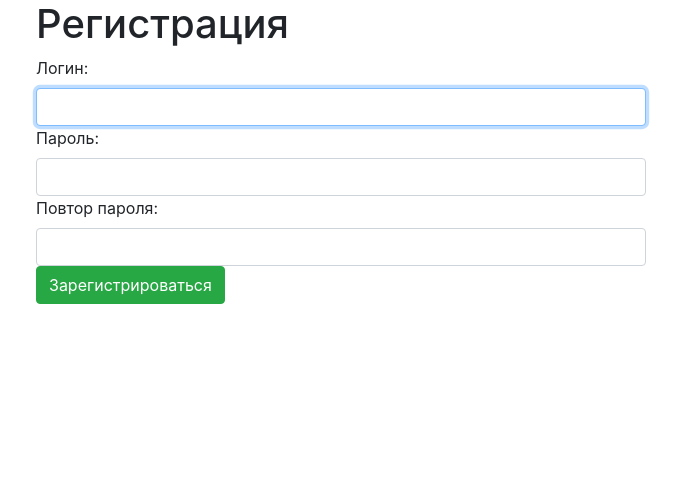
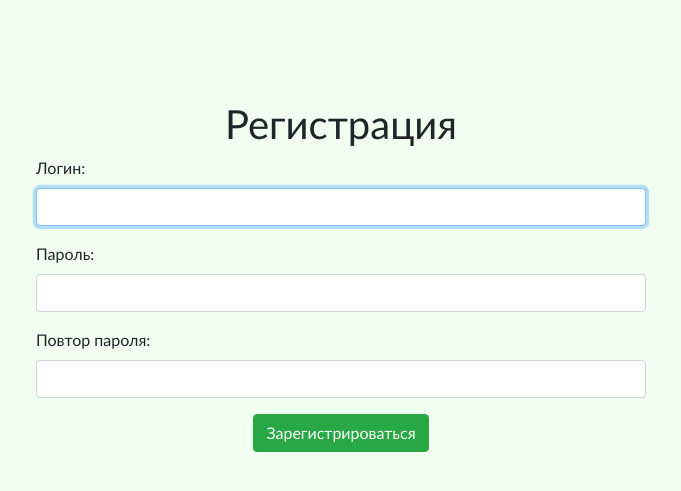
Before and after one commit to MerlinRed/crud_site, a Django app: page /registration/ in a window 1280 px wide. Shown: the top 491 px of the page, without its empty margins (299-980 px from the left). Run offline with Django 3.2, Linux system fonts and the light colour scheme; some libraries are stand-ins or nearby versions.

Commit message:
настроил стили для сайта

```diff
--- a/main/static/main/css/main.css
+++ b/main/static/main/css/main.css
@@ -33,7 +33,7 @@ body {
 
 aside {
     display: flex;
-    width: 15%;
+    flex-wrap: nowrap;
 }
 
 aside ul {
--- /dev/null
+++ b/registration/static/registration/css/registration.css
@@ -0,0 +1,39 @@
+.selector-for-some-widget {
+    box-sizing: content-box;
+}
+
+body {
+    background-color:honeydew;
+    font-family: "Trebuchet MS", "Lucida Sans Unicode", "Lucida Grande",
+        "Lucida Sans", Arial, sans-serif;
+}
+
+main .features {
+    position: relative;
+    top: 100px;
+}
+
+main .features h1 {
+    text-align: center;
+}
+
+.error {
+    color: red;
+    text-decoration: none;
+    list-style: none;
+}
+
+main .features form .center{
+    text-align: center;
+}
+
+main .features form button {
+    color: #fff;
+    transition: transform 0.6s;
+}
+
+main .features form button:hover {
+    color: #fff;
+    transform: scale(1.05);
+    text-decoration: none;
+}
--- a/registration/templates/registration/registration.html
+++ b/registration/templates/registration/registration.html
@@ -7,10 +7,12 @@
     <h1>Регистрация</h1>
     <form method="post" class="work-form delete-update">
          {% csrf_token %}
-         {{ form }}
-         <button class="btn btn-success create-user-btn" type="submit">
-            Зарегистрироваться
-         </button>
+         {{ form.as_p }}
+         <div class="center">
+            <button class="btn btn-success create-user-btn" type="submit">
+                Зарегистрироваться
+             </button>
+         </div>
      </form>
 </div>
 {% endblock %}
--- a/registration/templates/registration/template.html
+++ b/registration/templates/registration/template.html
@@ -9,6 +9,7 @@
         <meta http-equiv="X-UA-Compatible" content="ie=edge">
         <link rel="stylesheet" href="https://stackpath.bootstrapcdn.com/bootstrap/4.5.2/css/bootstrap.min.css" integrity="sha384-JcKb8q3iqJ61gNV9KGb8thSsNjpSL0n8PARn9HuZOnIxN0hoP+VmmDGMN5t9UJ0Z" crossorigin="anonymous">
         <link rel="stylesheet" href="https://use.fontawesome.com/releases/v5.8.2/css/all.css">
+        <link rel="stylesheet" href="{% static 'registration/css/registration.css' %}">
         <title>{% block title_reg %}{% endblock %}</title>
     </head>
     <body>
```
Also changed, not shown: main/templates/main/template.html (+7 -10 lines), registration/templates/registration/authorization.html (+5 -4 lines), db.sqlite3, main/templates/main/tasks.html (indentation only).
